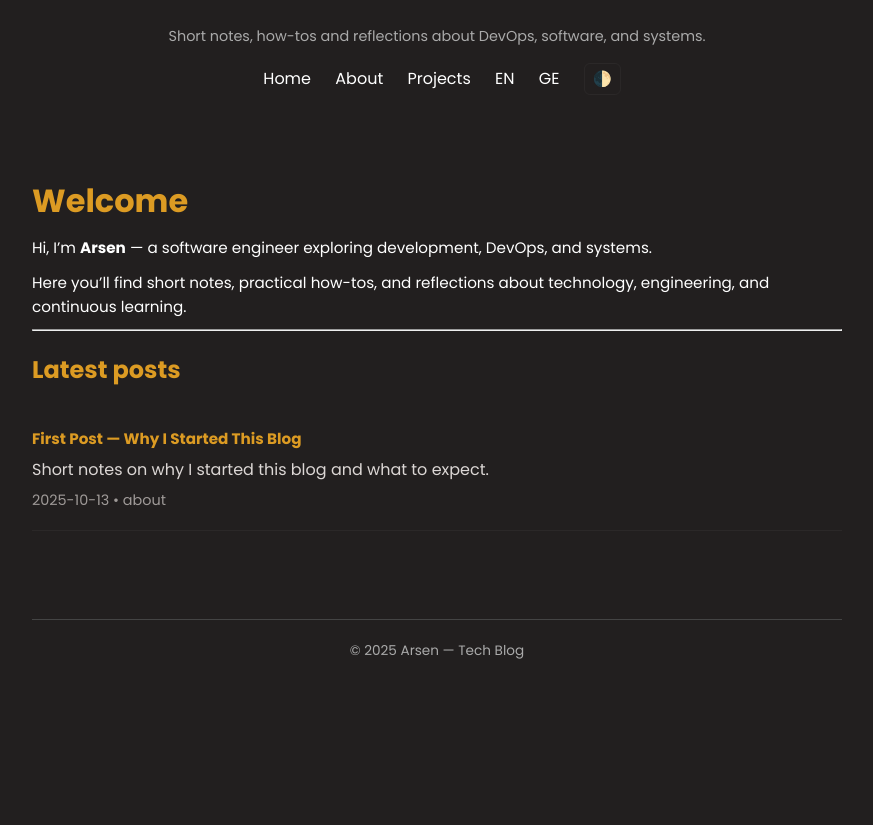
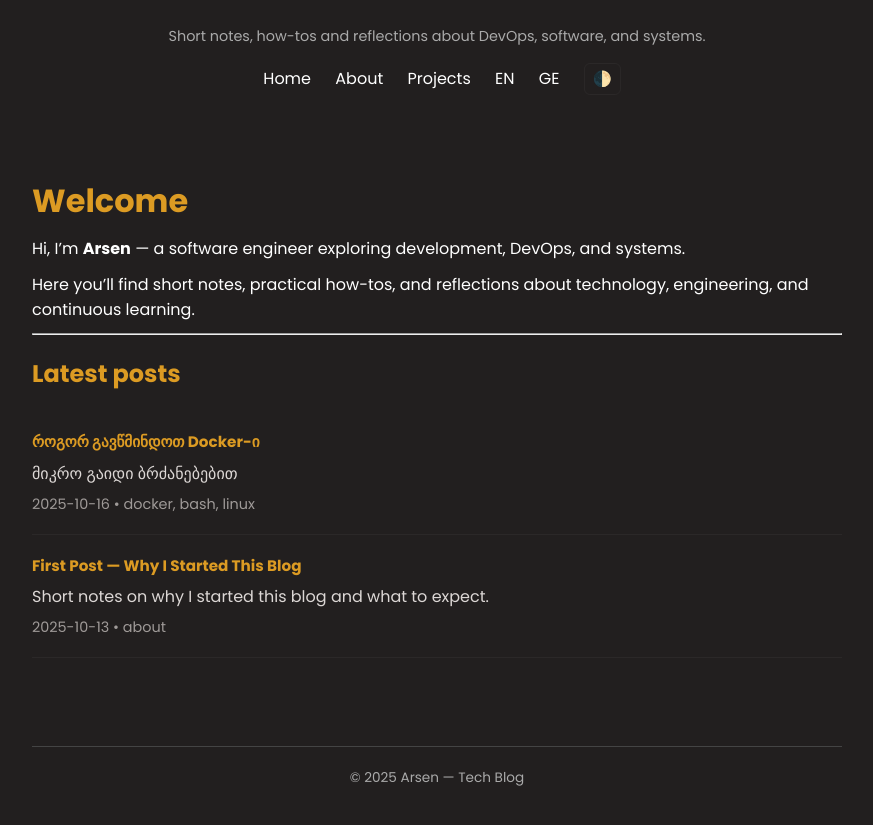
Before and after one commit to arsenjijavadze/arsenjijavadze.github.io, a Jekyll site: the page built from index.md, in a window 1280 px wide. Shown: the top 825 px of the page, without its empty margins (203-1076 px from the left). Built offline with Jekyll 4.4.1, drawn with Linux system fonts in a browser that asks for light colours; part of the change alters nothing that is shown.

Commit message:
Add post: Docker cleanup guide

````diff
--- /dev/null
+++ b/_posts/2025-10-16-docker-cleanup-guide.md
@@ -0,0 +1,87 @@
+---
+layout: post
+title: "როგორ გავწმინდოთ Docker-ი"
+date: 2025-10-16
+tags: [docker, bash, linux]
+lang: ge
+excerpt: "მიკრო გაიდი ბრძანებებით"
+image: /assets/images/docker-cleanup-guide/docker-start.png
+---
+
+![docker]({{ '/assets/images/docker-cleanup-guide/docker-start.png' | relative_url }})
+### პირველადი გაანალიზება
+თანამედროვე ტექნოლოგიურ სამყაროში კონტეინერიზაციის ტექნოლოგიები ყველგან გამოიყენება. ყველაზე პოპულარული პლატფორმა კონტეინერების სამართავად არის Docker. მისი საშუალებით კონტეინერების გამოყენება, აპლიკაციების შექმნა და გაშვება გაცილებით მარტივდება.
+
+სამწუხაროდ, Docker-ს შეუძლია მყარ დისკზე საკმაოდ დიდი ადგილი დაიკავოს, და საბოლოოდ დისკი შესაძლოა მთლიანად გადაიტვირთოს.
+
+არ აქვს მნიშვნელობა, იყენებთ Docker-ს საკუთარ მოწყობილობაზე თუ სერვერზე — ეს სახელმძღვანელო გასწავლით, როგორ გაანალიზოთ გამოყენებული დისკის სივრცე და როგორ გაწმინდოთ Docker არასაჭირო რესურსებისგან.
+
+ერთადერთი, რაც დაგჭირდებათ, არის Docker-ის გაშვებული დემონი და ტერმინალი.
+
+
+### როგორ გავაანალიზოთ, რამდენ ადგილს იკავებს Docker?
+
+*შეგიძლიათ ნახოთ, რამდენ ადგილს იკავებს Docker, შემდეგი ბრძანების შესრულებით:*
+
+![docker-system-df]({{ '/assets/images/docker-cleanup-guide/docker-system-df.png' | relative_url }})
+
+*არგუმენტის -v დამატებით შეგიძლიათ მიიღოთ უფრო დეტალური ინფორმაცია:*
+
+![docker-system-df-v]({{ '/assets/images/docker-cleanup-guide/docker-system-df-v.png' | relative_url }})
+როგორც ხედავთ, თქვენ მიიღეთ ინფორმაცია იმის შესახებ:
+
+-რამდენ ადგილს იკავებენ იმიჯები
+
+-რამდენ ადგილს იკავებენ კონტეინერები
+
+-რამდენ ადგილს იკავებენ ლოკალური ტომები
+
+-რამდენ ადგილს იკავებს აწყობის ქეში build cashe
+
+### როგორ გავწმინდოთ Docker ###
+
+შეგიძლიათ გაწმინდოთ Docker მთლიანად ან მხოლოდ მისი გარკვეული რესურსები — მაგალითად, იმიჯები, კონტეინერების ტომები ან ქეში.
+
+იმისათვის, რომ წაშალოთ მაქსიმალურად დიდი მოცულობის მონაცემები (გარდა იმ კომპონენტებისა, რომლებიც ამჟამად გამოიყენება), უნდა შეასრულოთ შემდეგი ბრძანება:
+```bash
+$ docker system prune -a
+```
+არგუმენტი -a მიუთითებს გამოუყენებელ ან „დაკიდებულ“ კონტეინერებზე. თუ თქვენ არ მიუთითებთ -a, ბრძანება წაშლის მხოლოდ „დაკიდებულ“ იმიჯებს — ანუ იმიჯებს, რომლებსაც არ აქვთ თაგი და არ არიან დაკავშირებული სხვა იმიჯებთან.
+
+თუ გსურთ წაშალოთ Docker-ის უმეტესობა რესურსების, მაგრამ შეინარჩუნოთ დათაგული იმიჯები, მაშინ უნდა გამოიყენოთ შემდეგი ბრძანება:
+```bash
+$ docker system prune
+```
+ეს ბრძანებები დაგეხმარებათ სწრაფად გაათავისუფლოთ ადგილი მყარ დისკზე. თუმცა, გარდა ამისა, შეგიძლიათ წაშალოთ ცალკეული კომპონენტებიც.
+
+აი, რამდენიმე სასარგებლო ბრძანება:
+
+ გამოუყენებელი და „დაკიდებული“ იმიჯების წაშლა:
+
+```bash
+$ docker image prune
+```
+
+ მხოლოდ „დაკიდებული“ იმიჯების წაშლა:
+
+```bash
+$ docker image prune -a
+```
+
+შეჩერებული კონტეინერების წაშლა:
+```bash
+$ docker container prune
+```
+გამოუყენებელი ტომების წაშლა:
+```bash
+$ docker volume prune
+```
+### როგორ მართოთ Docker-ის მიერ გამოყენებული ადგილი მუდმივად
+ზოგიერთი ბრძანება შეგიძლიათ შეასრულოთ ყოველდღიურად ან პლატფორმის ჩატვირთვისას. რათა არ დაივიწყოთ ამის შესახებ, შეგიძლიათ დაამატოთ პარამეტრი  -f იმ ბრძანებას, რომელსაც გინდათ ავტომატურად შეასრულოთ.
+
+მხოლოდ გაითვალისწინეთ, რომ რეგულარულად წაშლისას Docker-ის რესურსებს, იმიჯების ჩამოტვირთვა უფრო ხშირად მოგიწევთ.
+
+თუ დისკის სივრცის პრობლემები არ გაქვთ, შეგიძლიათ მშვიდად იყოთ. უბრალოდ შეასრულეთ „გაწმენდა“ ყოველთვის, როცა დაინახავთ, რომ Docker ზედმეტად ბევრი ადგილი იყენებს.
+
+### დასკვნა
+დღესდღეობით არსებობს მრავალი გზა, როგორ გაათავისუფლოთ Docker-ის დისკის ადგილი docker-ბრძანებების გამოყენებით. თქვენ შეგიძლიათ ამ ბრძანებების ავტომატური შესრულებაც, თუ გსურთ პერიოდულად გაწმინდოთ Docker-ის რესურსები.
--- a/assets/css/styles.css
+++ b/assets/css/styles.css
@@ -85,7 +85,7 @@ main h1, main h2, main h3 {
 
 main p {
   margin: 10px 0;
-  font-size: 0.95rem;
+  font-size: 1.0rem;
 }
 
 /* Footer */
````
Also changed, not shown: assets/images/docker-cleanup-guide/docker-start.png (added), assets/images/docker-cleanup-guide/docker-system-df-v.png (added), assets/images/docker-cleanup-guide/docker-system-df.png (added).
